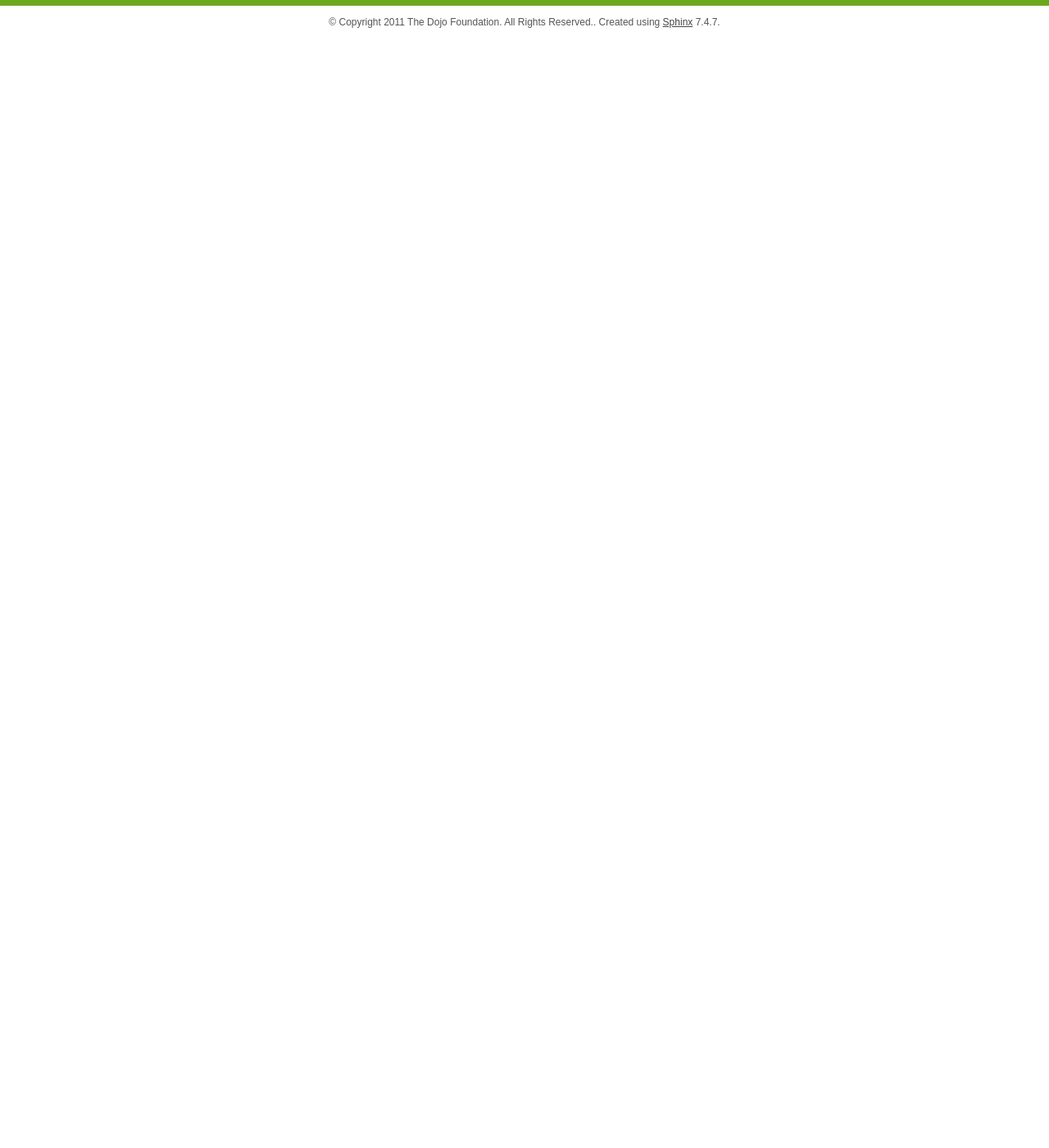
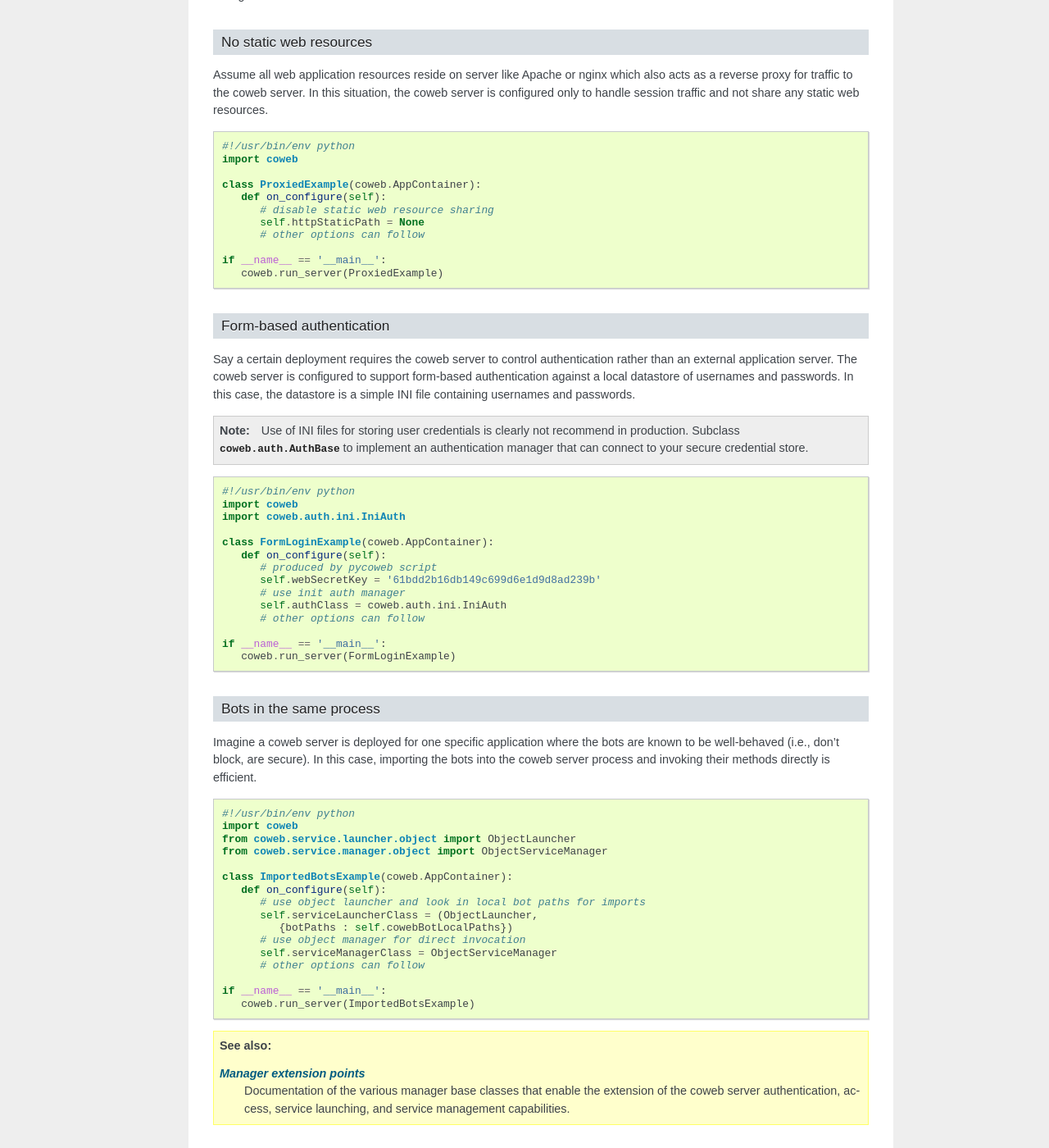
Before and after one commit to opencoweb/coweb, a Sphinx documentation site: the page built from docs/python/container.rst, in a window 1280 px wide and 1400 px high, scrolled down 4325 px. Shown: the whole window at 82% size. Built offline with Sphinx 7.4.7, drawn with Linux system fonts in a browser that asks for light colours; before the commit the page ends 4372 px from its top, so only the background shows below that; some of the changed text lies outside the part shown.

Commit message:
Finished Python app container doc use cases and cleanup

```diff
--- a/docs/python/container.rst
+++ b/docs/python/container.rst
@@ -59,6 +59,8 @@ To run a coweb server instance, execute the application container script like so
 
    Enables strict JSON checking on incoming messages from JavaScript where `undefined` is not allowed according to the JSON spec. Defaults to false.
 
+Run :file:`coweb_app.py --help` for additional options provided by Tornado.
+
 Configuring an app container
 ~~~~~~~~~~~~~~~~~~~~~~~~~~~~
 
@@ -86,7 +88,7 @@ Configuring an application container amounts to editing the :class:`coweb.AppCon
 
       Other available implementations of :class:`coweb.auth.AuthBase` include:
 
-         * :class:`coweb.auth.IniAuth` supporting form-based plain-text or MD5-hashed auth
+         * :class:`coweb.auth.IniAuth` supporting form-based plain-text or MD5-hashed auth (Only an example implementation, **not for production!**)
 
       New authentication managers can be created by subclassing :class:`coweb.access.AccessBase`.
 
@@ -209,4 +211,78 @@ Configuring an application container amounts to editing the :class:`coweb.AppCon
 Use cases
 ~~~~~~~~~
 
-.. todo:: doc a few common configs
+The following examples demonstrate how modifying the application container options enables alternative server configurations.
+
+No static web resources
+#######################
+
+Assume all web application resources reside on server like Apache or nginx which also acts as a reverse proxy for traffic to the coweb server. In this situation, the coweb server is configured only to handle session traffic and not share any static web resources.
+
+.. sourcecode:: python
+
+   #!/usr/bin/env python
+   import coweb
+
+   class ProxiedExample(coweb.AppContainer):
+      def on_configure(self):
+         # disable static web resource sharing
+         self.httpStaticPath = None
+         # other options can follow
+
+   if __name__ == '__main__':
+      coweb.run_server(ProxiedExample)
+
+Form-based authentication
+#########################
+
+Say a certain deployment requires the coweb server to control authentication rather than an external application server. The coweb server is configured to support form-based authentication against a local datastore of usernames and passwords. In this case, the datastore is a simple INI file containing usernames and passwords.
+
+.. note::
+
+   Use of INI files for storing user credentials is clearly not recommend in production. Subclass :class:`coweb.auth.AuthBase` to implement an authentication manager that can connect to your secure credential store.
+
+.. sourcecode:: python
+
+   #!/usr/bin/env python
+   import coweb
+   import coweb.auth.ini.IniAuth
+
+   class FormLoginExample(coweb.AppContainer):
+      def on_configure(self):
+         # produced by pycoweb script
+         self.webSecretKey = '61bdd2b16db149c699d6e1d9d8ad239b'
+         # use init auth manager
+         self.authClass = coweb.auth.ini.IniAuth
+         # other options can follow
+
+   if __name__ == '__main__':
+      coweb.run_server(FormLoginExample)
+
+Bots in the same process
+########################
+
+Imagine a coweb server is deployed for one specific application where the bots are known to be well-behaved (i.e., don't block, are secure). In this case, importing the bots into the coweb server process and invoking their methods directly is efficient.
+
+.. sourcecode:: python
+
+   #!/usr/bin/env python
+   import coweb
+   from coweb.service.launcher.object import ObjectLauncher
+   from coweb.service.manager.object import ObjectServiceManager
+
+   class ImportedBotsExample(coweb.AppContainer):
+      def on_configure(self):
+         # use object launcher and look in local bot paths for imports
+         self.serviceLauncherClass = (ObjectLauncher,
+            {botPaths : self.cowebBotLocalPaths})
+         # use object manager for direct invocation
+         self.serviceManagerClass = ObjectServiceManager
+         # other options can follow
+
+   if __name__ == '__main__':
+      coweb.run_server(ImportedBotsExample)
+
+.. seealso::
+
+   :doc:`extensions`
+      Documentation of the various manager base classes that enable the extension of the coweb server authentication, access, service launching, and service management capabilities.
```
